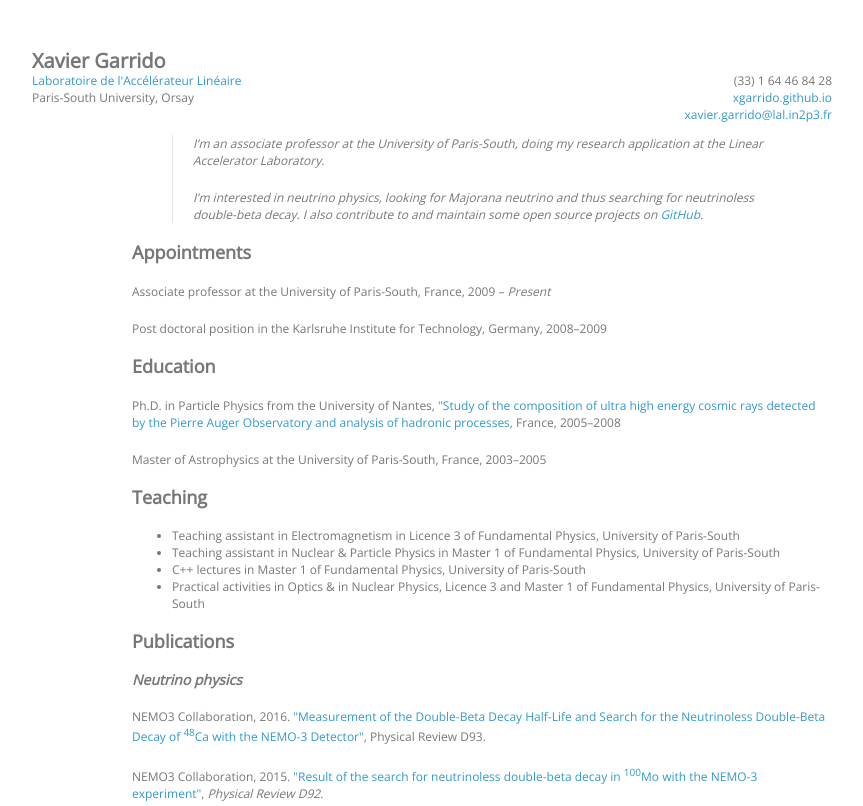
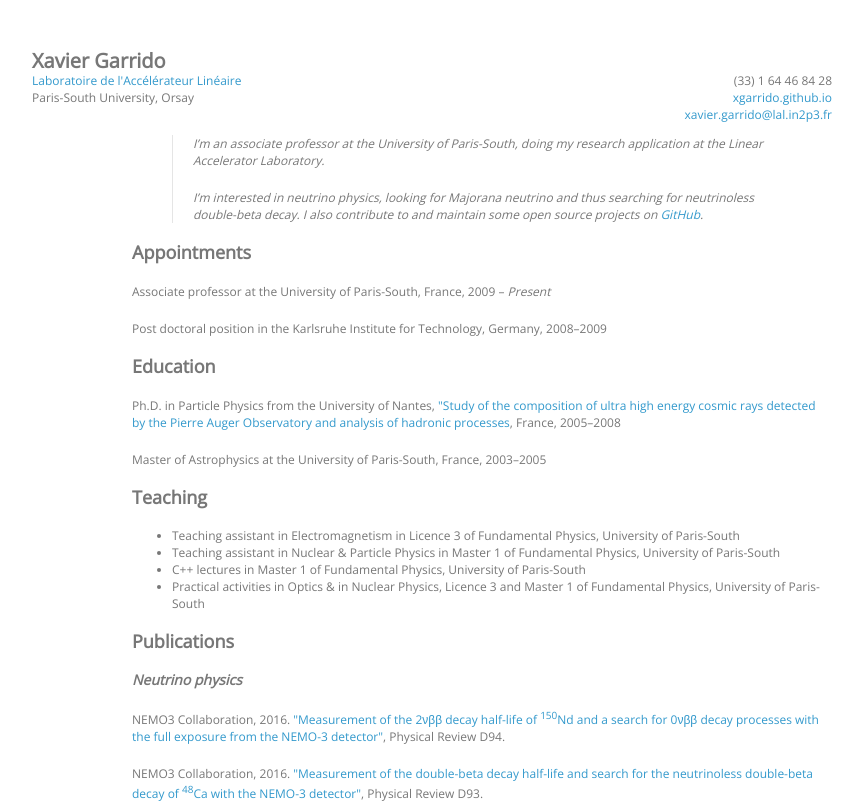
Before and after one commit to xgarrido/org-resume, a plain HTML site: page index.html in a window 1280 px wide. Shown: the top 806 px of the page, without its empty margins (208-1071 px from the left). Drawn offline with nearby package versions, Linux system fonts and the light colour scheme.

Commit message:
update doc

```diff
--- a/index.html
+++ b/index.html
@@ -84,9 +84,15 @@ of Fundamental Physics, University of Paris-South</li>
 <h3 id="orgheadline4">Neutrino physics</h3>
 <div class="outline-text-3" id="text-orgheadline4">
 <p>
-NEMO3 Collaboration, 2016. <a href="http://arxiv.org/abs/1604.01710">"Measurement of the Double-Beta Decay Half-Life and
-Search for the Neutrinoless Double-Beta Decay of&nbsp;<sup>48</sup>Ca with the NEMO-3
-Detector"</a>, Physical Review D93.
+NEMO3 Collaboration, 2016. <a href="https://arxiv.org/abs/1606.08494">"Measurement of the 2&nu;&beta;&beta; decay half-life of&nbsp;<sup>150</sup>Nd
+and a search for 0&nu;&beta;&beta; decay processes with the full exposure from the NEMO-3
+detector"</a>, Physical Review D94.
+</p>
+
+<p>
+NEMO3 Collaboration, 2016. <a href="http://arxiv.org/abs/1604.01710">"Measurement of the double-beta decay half-life and
+search for the neutrinoless double-beta decay of&nbsp;<sup>48</sup>Ca with the NEMO-3
+detector"</a>, Physical Review D93.
 </p>
 
 <p>
@@ -251,7 +257,7 @@ Physics 27</i>
 </div>
 </div>
 <div id="postamble" class="status">
-commit <a href=https://github.com/xgarrido/org-resume/commit/de3dd7be6d256706844412639b2146029043237f>de3dd7b</a> - 2016-06-11
+commit <a href=https://github.com/xgarrido/org-resume/commit/29bc666bfe1e220b2ff53631733b078d67fbf51c>29bc666</a> - 2016-10-12
 </div>
 </body>
 </html>
```
